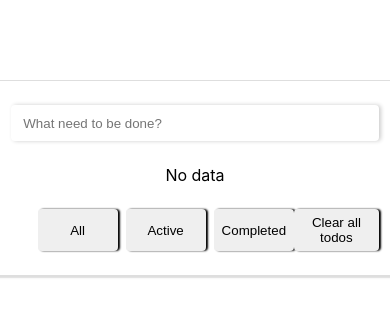
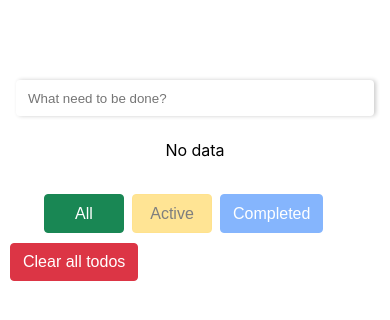
Before and after one commit to manabie-com/mana-do, a React (Create React App) app: page / in a window 390 px wide. Shown: the top 320 px of the page. Built offline with nearby package versions, Linux system fonts and the light colour scheme.

Commit message:
style: update style, responsive for mobile

```diff
--- a/src/App.css
+++ b/src/App.css
@@ -5,28 +5,43 @@
 }
 
 button {
-  outline: none;
-  border: none;
-  box-shadow: 2px 0 2px currentColor;
-  border-radius: 4px;
+  display: inline-block;
+  font-weight: 400;
+  line-height: 1.5;
+  color: #212529;
+  text-align: center;
+  text-decoration: none;
+  vertical-align: middle;
+  cursor: pointer;
+  -webkit-user-select: none;
+  -moz-user-select: none;
+  user-select: none;
+  background-color: transparent;
+  border: 1px solid transparent;
+  padding: 0.375rem 0.75rem;
+  font-size: 1rem;
+  border-radius: 0.25rem;
+  transition: color 0.15s ease-in-out, background-color 0.15s ease-in-out,
+    border-color 0.15s ease-in-out, box-shadow 0.15s ease-in-out;
+  opacity: 0.5;
   min-height: 32px;
   min-width: 80px;
-  padding: 4px 8px;
 }
 
 button:hover {
   opacity: 0.85;
 }
 
-input[type="checkbox"] {
-  width: 24px;
-  height: 24px;
+input[type='checkbox'] {
+  width: 20px;
+  height: 20px;
   box-shadow: none;
   border: none;
   outline: none;
+  cursor: pointer;
 }
 
-input[type="checkbox"]:focus {
+input[type='checkbox']:focus {
   box-shadow: none;
   border: none;
   outline: none;
@@ -37,22 +52,24 @@ input {
   border: none;
   outline: none;
   padding: 0 12px;
-  box-shadow: 2px 0 4px rgba(0,0,0, 0.2);
+  box-shadow: 2px 0 4px rgba(0, 0, 0, 0.2);
   border-radius: 4px;
 }
 
 input:focus {
-  box-shadow: 1px 0 9px rgba(0,0,0, 0.25);
+  box-shadow: 1px 0 9px rgba(0, 0, 0, 0.25);
 }
 
 .ToDo__container {
-  border: 1px solid rgba(0,0,0, 0.13);
+  border: 1px solid rgba(0, 0, 0, 0.13);
   border-radius: 8px;
   width: 500px;
   margin-top: 5rem;
   padding: 24px;
-  box-shadow: 2px 2px 1px rgba(0,0,0, 0.09),
-              3px 2px 3px rgba(0,0,0, 0.05);
+  box-shadow: 2px 2px 1px rgba(0, 0, 0, 0.09), 3px 2px 3px rgba(0, 0, 0, 0.05);
+  max-height: calc(100vh - 12rem);
+  display: flex;
+  flex-direction: column;
 }
 
 .Todo__creation {
@@ -67,18 +84,36 @@ input:focus {
   display: flex;
   flex-direction: column;
   margin-top: 1.5rem;
+  overflow: auto;
 }
 
 .ToDo__item {
   display: flex;
   align-items: center;
   justify-content: space-between;
+  border: 1px solid transparent;
+  padding: 0px 10px;
+  margin-bottom: 2px;
+}
+
+.ToDo__item:hover,
+.ToDo__item--active {
+  border: 1px solid #198754;
+  border-radius: 5px;
+}
+
+.ToDo__item > span,
+.ToDo__item--input {
+  flex: 1 1;
+  text-align: left;
+  margin: 0 8px;
 }
 
 .ToDo__item > span {
-  flex: 1 1;
-  text-align: left;
-  margin-left: 8px;
+  cursor: pointer;
+  height: 36px;
+  line-height: 36px;
+  user-select: none;
 }
 
 .Todo__content {
@@ -100,9 +135,15 @@ input:focus {
   cursor: pointer;
 }
 
-.Todo__action, .Todo__delete {
-  width: 24px;
-  height: 24px;
+.Todo__delete:hover {
+  background-color: #dc3545;
+  color: #fff;
+}
+
+.Todo__action,
+.Todo__delete {
+  width: 36px;
+  height: 36px;
   flex-shrink: 0;
 }
 
@@ -110,6 +151,7 @@ input:focus {
   display: flex;
   justify-content: space-between;
   margin-top: 24px;
+  padding: 0 10px;
 }
 
 .Todo__tabs {
@@ -121,5 +163,69 @@ input:focus {
   margin-right: 8px;
 }
 
-.Action__btn {
+.Action__btn.Action__btn--actived {
+  opacity: 1;
 }
+
+.Action__btn.Action_btn--completed {
+  color: #fff;
+  background-color: #0d6efd;
+  border-color: #0d6efd;
+}
+
+.Action__btn.Action_btn--active {
+  color: #000;
+  background-color: #ffca2c;
+  border-color: #ffc720;
+}
+
+.Action__btn.Action_btn--all {
+  color: #fff;
+  background-color: #198754;
+  border-color: #198754;
+}
+
+.Action__btn.Action__btn--clear {
+  color: #fff;
+  background-color: #dc3545;
+  border-color: #dc3545;
+  opacity: 1;
+}
+
+@media only screen and (max-width: 600px) {
+  .ToDo__container {
+    width: 100%;
+  }
+
+  .Todo__toolbar {
+    flex-wrap: wrap;
+    justify-content: flex-start;
+  }
+
+  .Action__btn.Action__btn--clear {
+    margin-top: 10px;
+  }
+
+  .Todo__tabs {
+    flex-wrap: wrap;
+    justify-content: flex-start;
+  }
+
+  .Todo__tabs > button {
+    margin-top: 10px;
+  }
+
+  input[type='checkbox'] {
+    margin-right: 10px;
+    margin-top: 10px;
+  }
+
+  .ToDo__container {
+    box-shadow: none;
+    border: none;
+    padding: 0;
+  }
+  .Todo__creation {
+    padding: 0 16px;
+  }
+}
--- a/src/component/TodoItem.tsx
+++ b/src/component/TodoItem.tsx
@@ -41,7 +41,6 @@ const TodoItem = (props: {
     [isEdit]
   )
 
-  //HANDLE UPDATE CONTENT
   const handleUpdateContentBlur = () => {
     setIsEdit(false)
     onUpdateData(data, { content: inputRef.current.value })
```
